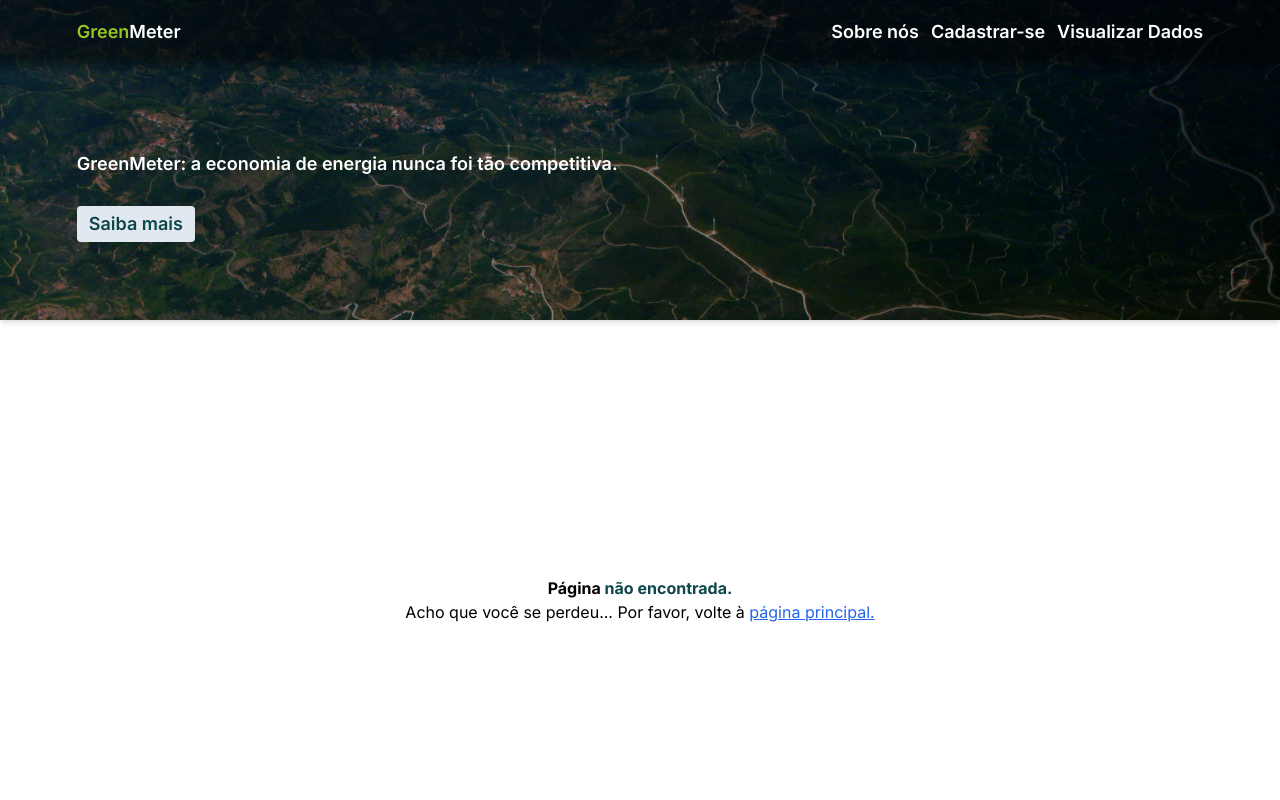
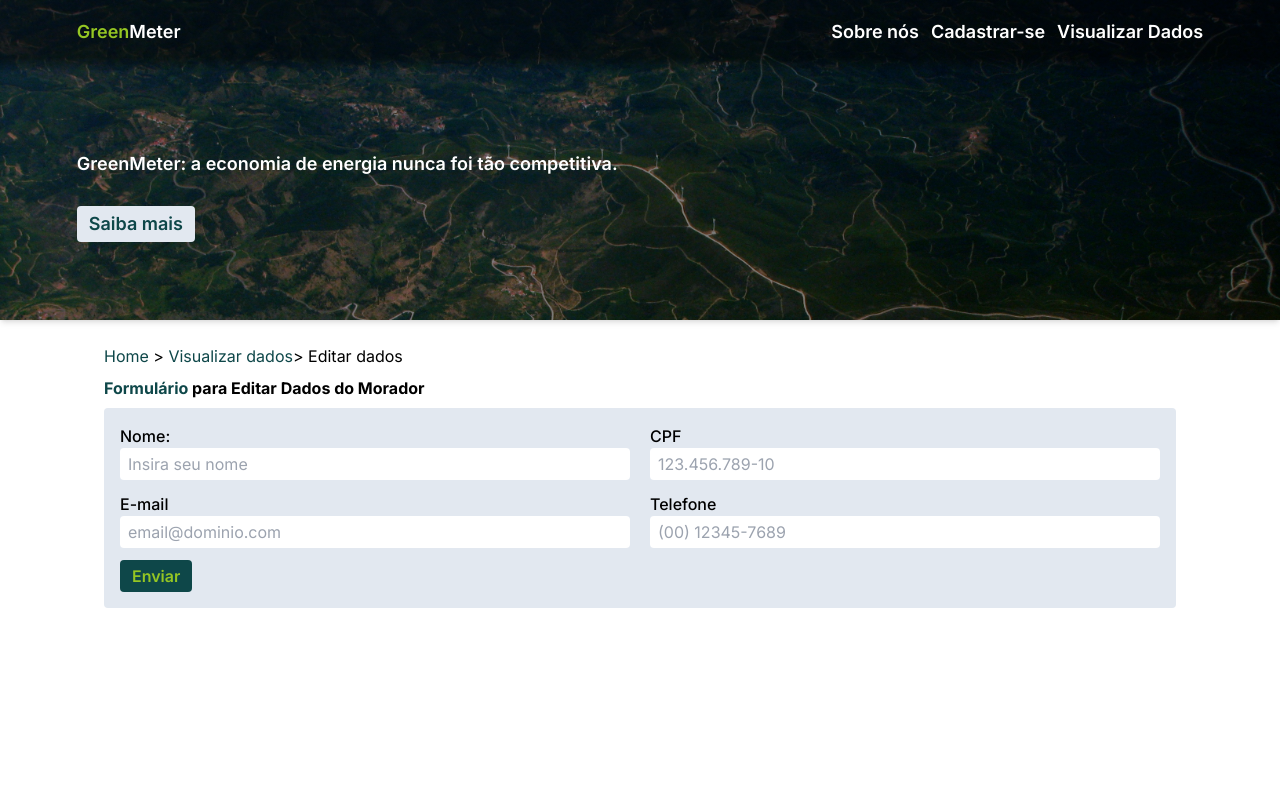
Before and after one commit to gs-2sem-quantumleap/gs-2sem-front, a Next.js app in the folder greenmeter-gs/: page /cadastro/1 in a window 1280 px wide. Before the commit this address had no page. Shown: the top 800 px of the page. Built offline with nearby package versions, Linux system fonts and the light colour scheme; no server answers.

Commit message:
form de edicao do cadastro

```diff
--- /dev/null
+++ b/greenmeter-gs/src/app/cadastro/[id]/page.tsx
@@ -0,0 +1,222 @@
+"use client";
+
+import { TipoMorador } from "@/types/types";
+import Link from "next/link";
+import { useParams } from "next/navigation";
+import { FormEventHandler, useEffect, useState } from "react";
+
+export default function EditarUsuario() {
+  const params = useParams<{ id: string }>();
+
+  const [mostrarMensagemErro, setMostrarMensagemErro] =
+    useState<boolean>(false);
+
+  const [morador, setMorador] = useState<TipoMorador>({
+    nome: "",
+    cpf: "",
+    email: "",
+    telefone: "",
+  });
+
+  const handleChangeCpf: React.ChangeEventHandler<HTMLInputElement> = (
+    event
+  ) => {
+    let value = event.target.value;
+    value = value.replace(/\D/g, "");
+    value = value.replace(/(\d{3})(\d)/, "$1.$2");
+    value = value.replace(/(\d{3})(\d)/, "$1.$2");
+    value = value.replace(/(\d{3})(\d{1,2})$/, "$1-$2");
+    setMorador({ ...morador, cpf: value });
+  };
+
+  const handleChangeTelefone: React.ChangeEventHandler<HTMLInputElement> = (
+    event
+  ) => {
+    let value = event.target.value;
+    value = value.replace(/\D/g, "");
+
+    if (value.length <= 10) {
+      value = value.replace(/(\d{2})(\d)/, "($1) $2");
+      value = value.replace(/(\d{4})(\d)/, "$1-$2");
+    } else {
+      value = value.replace(/(\d{2})(\d)/, "($1) $2");
+      value = value.replace(/(\d{5})(\d)/, "$1-$2");
+    }
+
+    setMorador({ ...morador, telefone: value });
+  };
+
+  useEffect(() => {
+    const fetchUsuario = async () => {
+      try {
+        const response = await fetch(
+          `http://localhost:8080/moradores/${params.id}`
+        );
+        const data = await response.json();
+        setMorador({
+          nome: data.nome || "",
+          cpf: data.cpf || "",
+          email: data.email || "",
+          telefone: data.telefone || "",
+        });
+      } catch (error) {
+        console.error("Erro ao buscar o morador.", error);
+      }
+    };
+    fetchUsuario();
+  }, [params]);
+
+  const handleSubmit: FormEventHandler<HTMLFormElement> = async (event) => {
+    event.preventDefault();
+
+
+    if (
+      morador.telefone.length < 14 ||
+      morador.cpf.length < 14 ||
+      morador.email.length < 11 ||
+      !morador.email.includes("@")
+    ) {
+      setMostrarMensagemErro(true);
+    } else {
+      setMostrarMensagemErro(false);
+      const moradorSemMascara: TipoMorador = {
+        ...morador,
+        cpf: morador.cpf.replaceAll(".", "").replace("-", ""),
+        telefone: morador.telefone
+          .replace("(", "")
+          .replace(")", "")
+          .replace("-", "")
+          .replace(" ", ""),
+      };
+
+      try {
+        const response = await fetch(`http://localhost:8080/clientes/atualizarCliente/${params.id}`, {
+          method: "PUT",
+          headers: {
+            "Content-Type": "application/json",
+          },
+          // Fazendo o destructuring do cliente, pois o método POST não exige idCliente, que está presente em tipoCliente
+          body: JSON.stringify(moradorSemMascara),
+        })
+
+        if(response.ok){
+            setMostrarMensagemErro(false);
+        } else {
+            setMostrarMensagemErro(true);
+        }
+
+      } catch (error) {
+        console.error("Erro ao atualizar o cliente.", error);
+      }
+
+      console.log(moradorSemMascara);
+    }
+  };
+
+  return (
+    <main className="md:container mx-auto px-[5%] py-[3vh]  gap-5 text-xs sm:text-sm md:text-base h-[70vh]">
+      <div className="text-start w-full mb-2">
+        <p>
+          <Link href="/">
+            <span className="text-musgo">Home</span>
+          </Link>{" "}
+          &gt;
+          <Link href="" className="text-musgo">
+            {" "}
+            Visualizar dados
+          </Link>
+          &gt; Editar dados
+        </p>
+      </div>
+      <h1 className="font-bold mb-2">
+        <span className="text-musgo">Formulário</span> para Editar Dados do
+        Morador
+      </h1>
+      <form
+        onSubmit={handleSubmit}
+        className="w-full bg-slate-200 rounded py-4 px-4"
+      >
+        <fieldset className="w-full grid grid-cols-2 grid-rows-2 gap-x-5 gap-y-3 mb-3">
+          <div className="flex flex-col justify-between">
+            <label className="font-medium" htmlFor="nome">
+              Nome:
+            </label>
+            <input
+              type="text"
+              id="nome"
+              name="nome"
+              value={morador.nome}
+              onChange={(e) => {
+                setMorador({ ...morador, nome: e.target.value });
+              }}
+              className="w-full p-1 px-2 rounded"
+              placeholder="Insira seu nome"
+              required
+              minLength={3}
+            />
+          </div>
+          <div className="flex flex-col justify-between">
+            <label className="font-medium" htmlFor="cpf">
+              CPF
+            </label>
+            <input
+              type="text"
+              id="cpf"
+              name="cpf"
+              value={morador.cpf}
+              onChange={handleChangeCpf}
+              className="w-full p-1 px-2 rounded"
+              placeholder="123.456.789-10"
+              maxLength={14}
+              minLength={14}
+              required
+            />
+          </div>
+          <div className="flex flex-col justify-between">
+            <label className="font-medium" htmlFor="numero-apartamento">
+              E-mail
+            </label>
+            <input
+              type="text"
+              id="numero-apartamento"
+              value={morador.email}
+              onChange={(e) => {
+                setMorador({ ...morador, email: e.target.value });
+              }}
+              className="w-full p-1 px-2 rounded"
+              placeholder="email@dominio.com"
+              minLength={11}
+              required
+            />
+          </div>
+          <div className="flex flex-col justify-between">
+            <label className="font-medium" htmlFor="numero-apartamento">
+              Telefone
+            </label>
+            <input
+              type="text"
+              id="numero-apartamento"
+              value={morador.telefone}
+              onChange={handleChangeTelefone}
+              className="w-full p-1 px-2 rounded"
+              placeholder="(00) 12345-7689"
+              maxLength={15}
+              minLength={14}
+              required
+            />
+          </div>
+        </fieldset>
+        <button className="px-3 py-1 bg-musgo rounded text-limao font-semibold ">
+          Enviar
+        </button>
+      </form>
+
+      {mostrarMensagemErro ? (
+        <p className="font-semibold text-red-600 block w-full text-center mt-3">
+          Erro no envio do formulário. Verifique os valores inseridos e tente
+          novamente.
+        </p>
+      ) : null}
+    </main>
+  );
+}
```
